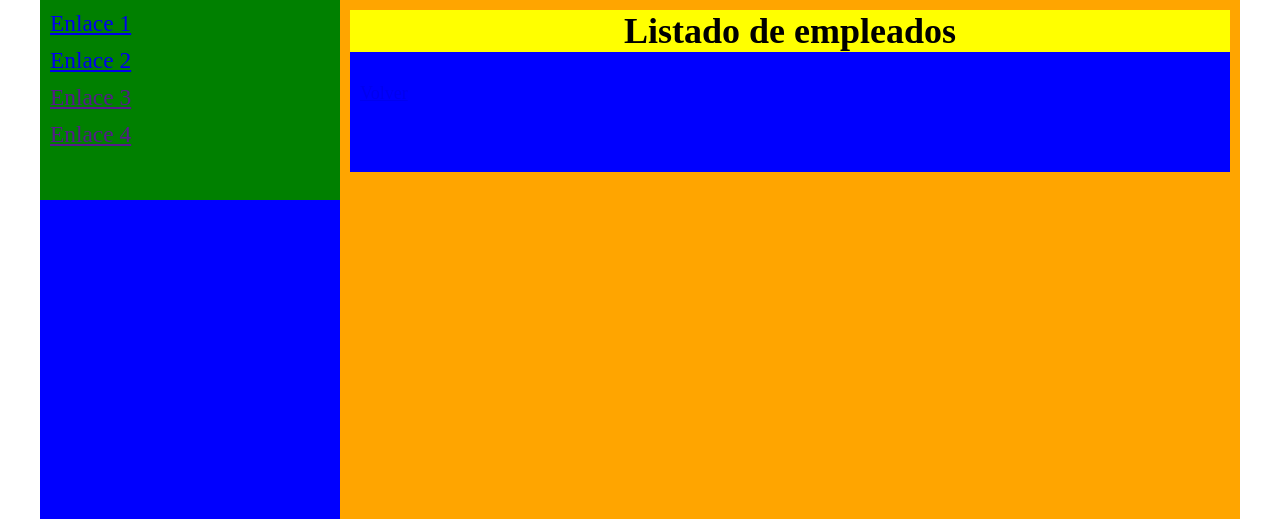
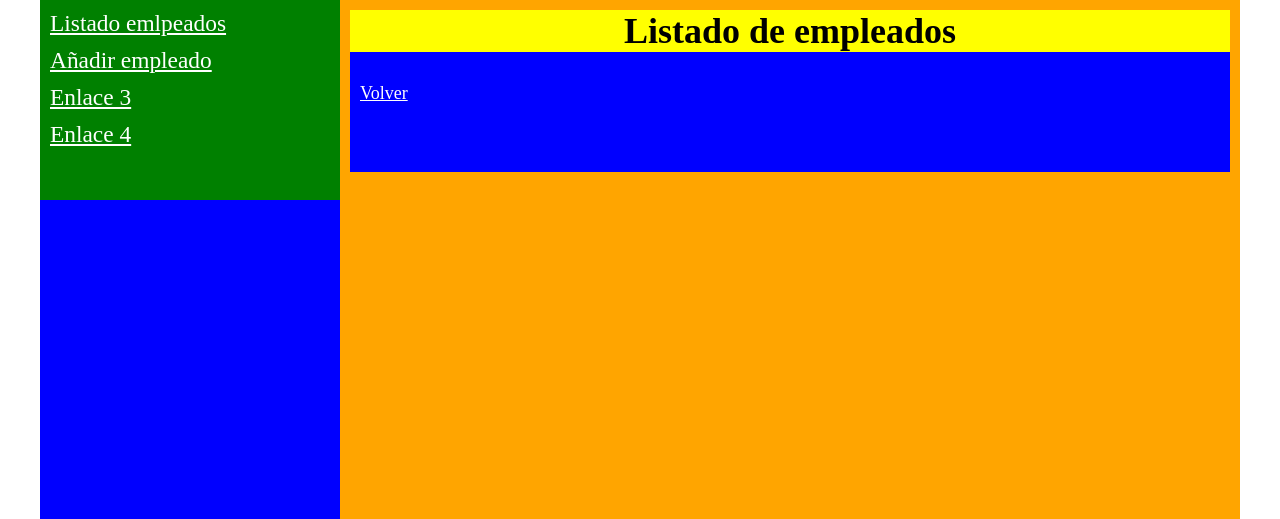
Before and after one commit to Juanjocr96/crub_empleados, a PHP site: page / in a window 1280 px wide. Shown: the part 140-659 px from the top of the page. Run offline with PHP 8.4, Linux system fonts and the light colour scheme; data that the repository does not hold is empty.

Commit message:
Cambios.

```diff
--- a/index.php
+++ b/index.php
@@ -15,8 +15,8 @@
     </nav>
     <div>
       <aside>
-        <a href="./listado.php">Enlace 1</a>
-        <a href="./insert.php">Enlace 2</a>
+        <a href="./index.php">Listado emlpeados</a>
+        <a href="./insert.php">Añadir empleado</a>
         <a href="">Enlace 3</a>
         <a href="">Enlace 4</a>
       </aside>
--- a/listado.css
+++ b/listado.css
@@ -17,6 +17,9 @@ header, nav, footer{
 }
 h1, h2{
   text-align: center;
+}
+a{
+  color:white;
 }
 aside a{
   padding-top: 10px;
```
